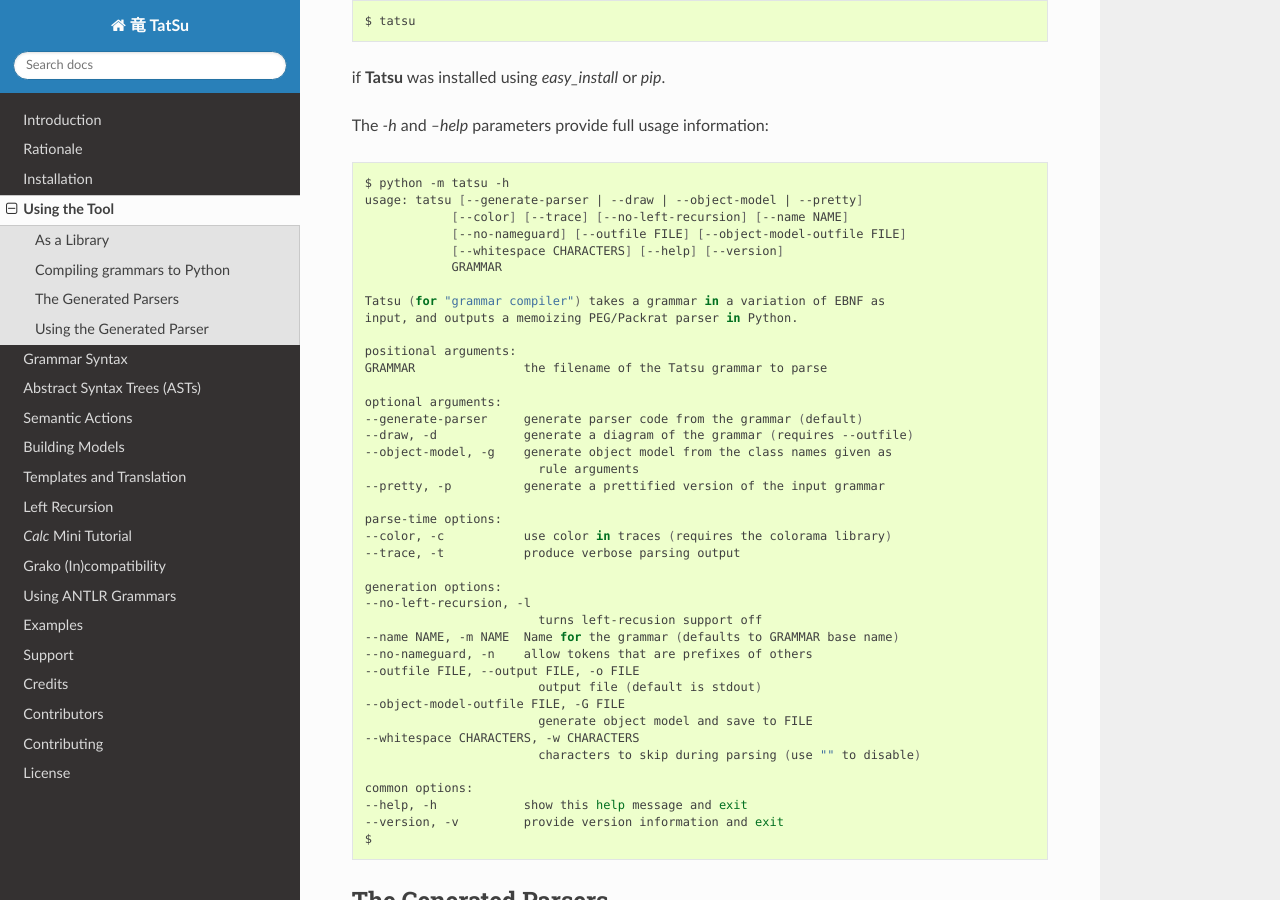
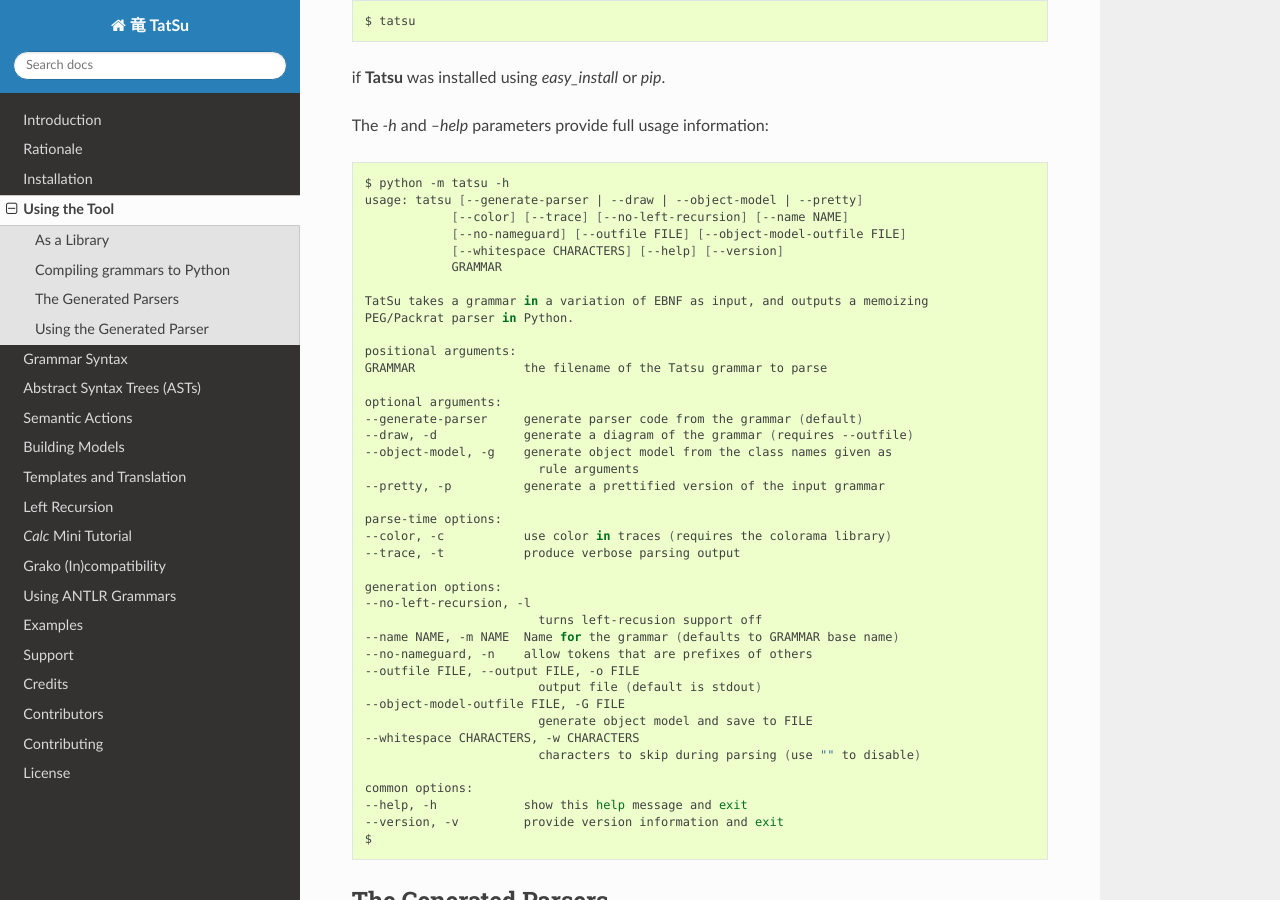
Before and after one commit to neogeny/TatSu, a Sphinx documentation site: the page built from docs/use.rst, in a window 1280 px wide and 900 px high, scrolled down 2507 px. Built offline with Sphinx 7.4.7 and the Read the Docs theme 2.0.0, drawn with Linux system fonts in a browser that asks for light colours.

Commit message:
fix description in command-line tool

```diff
--- a/docs/use.rst
+++ b/docs/use.rst
@@ -145,8 +145,8 @@
                 [--whitespace CHARACTERS] [--help] [--version]
                 GRAMMAR
 
-    Tatsu (for "grammar compiler") takes a grammar in a variation of EBNF as
-    input, and outputs a memoizing PEG/Packrat parser in Python.
+    TatSu takes a grammar in a variation of EBNF as input, and outputs a memoizing
+    PEG/Packrat parser in Python.
 
     positional arguments:
     GRAMMAR               the filename of the Tatsu grammar to parse
```
Also changed, not shown: 1 other file.
